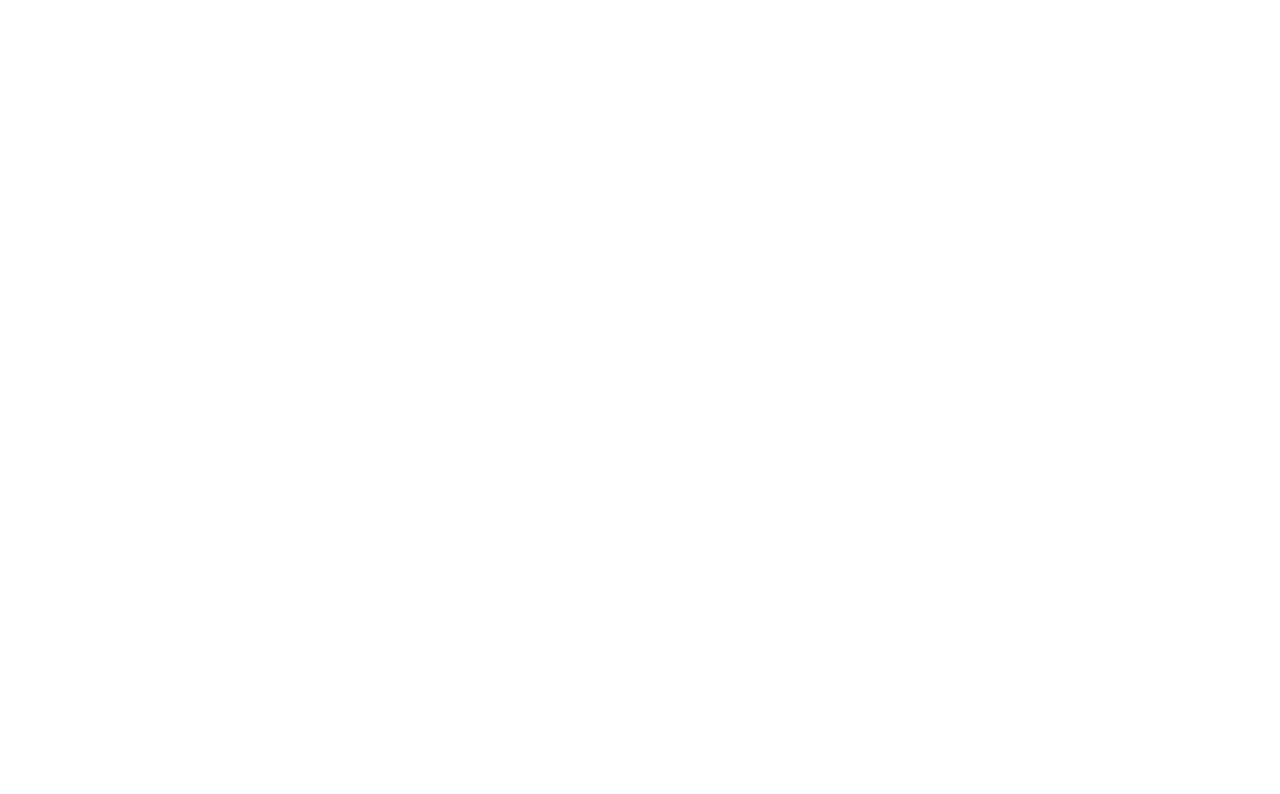
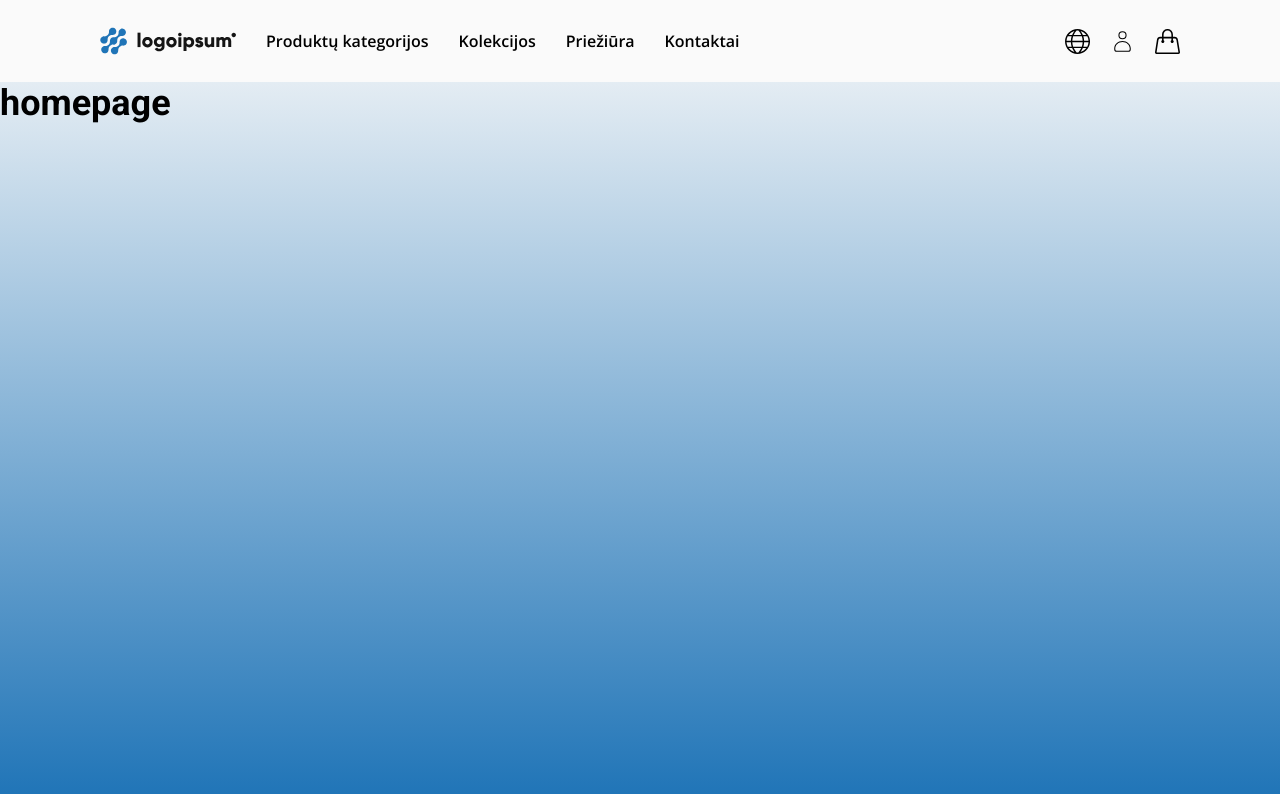
Before and after one commit to JustinSTV/WEBROM-task, a React (Vite) app: page / in a window 1280 px wide. Shown: the top 794 px of the page. Built offline with nearby package versions, Linux system fonts and the light colour scheme.

Commit message:
Add HomePage and Header components. react-icons package

```diff
--- a/package.json
+++ b/package.json
@@ -11,7 +11,8 @@
   },
   "dependencies": {
     "react": "^18.3.1",
-    "react-dom": "^18.3.1"
+    "react-dom": "^18.3.1",
+    "react-icons": "^5.5.0"
   },
   "devDependencies": {
     "@eslint/js": "^9.9.0",
--- a/src/App.tsx
+++ b/src/App.tsx
@@ -1,7 +1,11 @@
-import "./App.css";
+import HomePage from "./components/pages/HomePage/HomePage";
 
 const App = () => {
-  return <></>;
+  return (
+    <>
+      <HomePage />
+    </>
+  );
 };
 
 export default App;
--- /dev/null
+++ b/src/components/UI/organism/Header/Header.css
@@ -0,0 +1,31 @@
+header {
+  background-color: var(--gray-background);
+  width: 100%;
+  padding: 20px 100px;
+  display: flex;
+  align-items: center;
+  justify-content: space-between;
+
+  > div.logo-nav {
+    display: flex;
+    align-items: center;
+    gap: 30px;
+
+    > nav > ul {
+      display: flex;
+      gap: 30px;
+
+      > li {
+        list-style-type: none;
+      }
+    }
+  }
+  > div.icons {
+    display: flex;
+    align-items: center;
+    gap: 20px;
+    > svg {
+      font-size: 25px;
+    }
+  }
+}
--- /dev/null
+++ b/src/components/UI/organism/Header/Header.tsx
@@ -0,0 +1,30 @@
+import "./Header.css";
+
+import { TfiWorld } from "react-icons/tfi";
+import { CiUser } from "react-icons/ci";
+import { SlHandbag } from "react-icons/sl";
+
+const Header = () => {
+  return (
+    <header>
+      <div className="logo-nav">
+        <img src="/public/logo-8 2.svg" alt="logo" />
+        <nav>
+          <ul>
+            <li className="btn-1">Produktų kategorijos</li>
+            <li className="btn-1">Kolekcijos</li>
+            <li className="btn-1">Priežiūra</li>
+            <li className="btn-1">Kontaktai</li>
+          </ul>
+        </nav>
+      </div>
+      <div className="icons">
+        <TfiWorld />
+        <CiUser />
+        <SlHandbag />
+      </div>
+    </header>
+  );
+};
+
+export default Header;
--- /dev/null
+++ b/src/components/pages/HomePage/HomePage.tsx
@@ -0,0 +1,12 @@
+import Header from "../../UI/organism/Header/Header";
+
+const HomePage = () => {
+  return (
+    <section>
+      <Header />
+      <h1>homepage</h1>
+    </section>
+  );
+};
+
+export default HomePage;
--- a/src/index.css
+++ b/src/index.css
@@ -63,6 +63,12 @@
   --line-height-caption: 16px;
 }
 
+* {
+  padding: 0;
+  margin: 0;
+  box-sizing: border-box;
+}
+
 h1 {
   font-size: var(--font-size-h1);
   line-height: var(--line-height-h1);
@@ -99,3 +105,15 @@
   font-family: var(--font-primary);
   font-weight: var(--font-bold);
 }
+
+.btn-1 {
+  font-size: var(--font-size-button);
+  line-height: var(--line-height-button);
+  font-family: var(--font-secondary);
+  font-weight: var(--font-semibold);
+}
+
+body {
+  background: var(--gradiant-background);
+  min-height: 100vh;
+}
```
Also changed, not shown: public/logo-8 2.svg (added), src/App.css (deleted), 1 other file (tests, documents, lock files or other folders).
